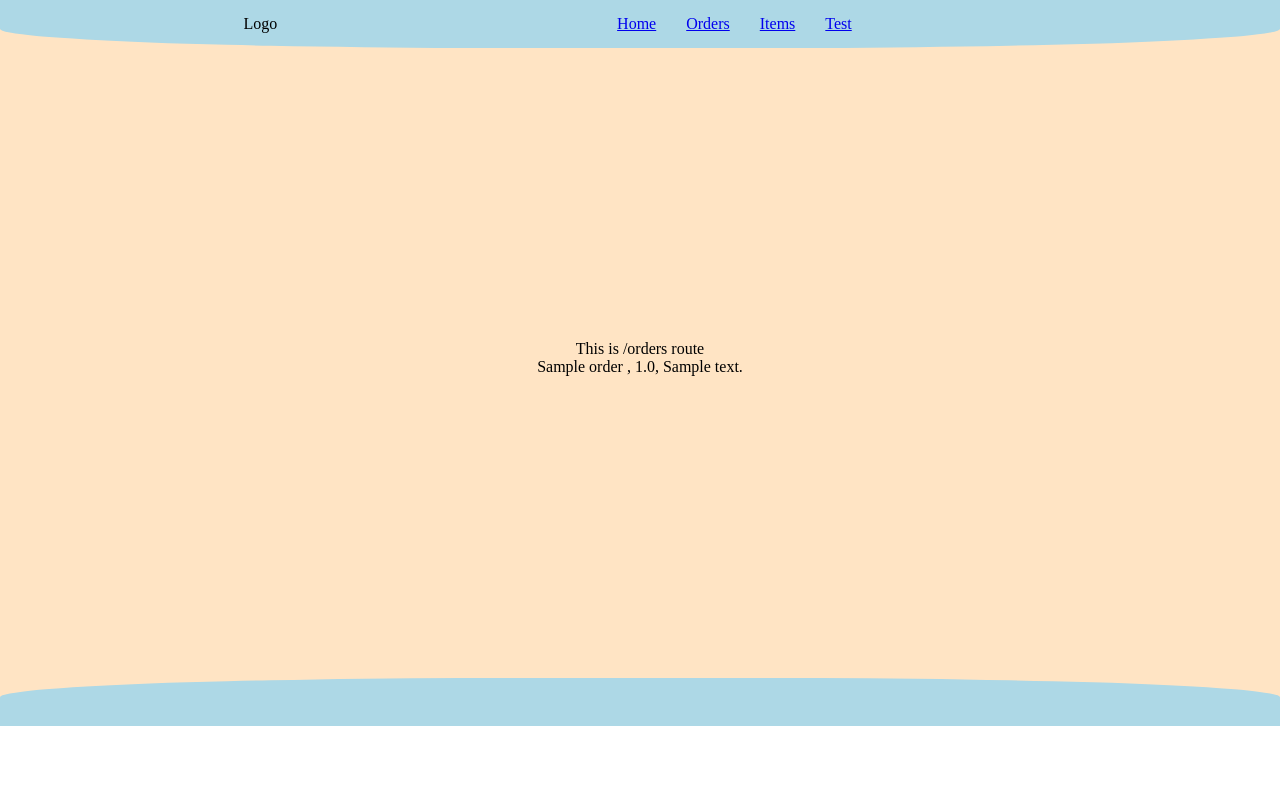
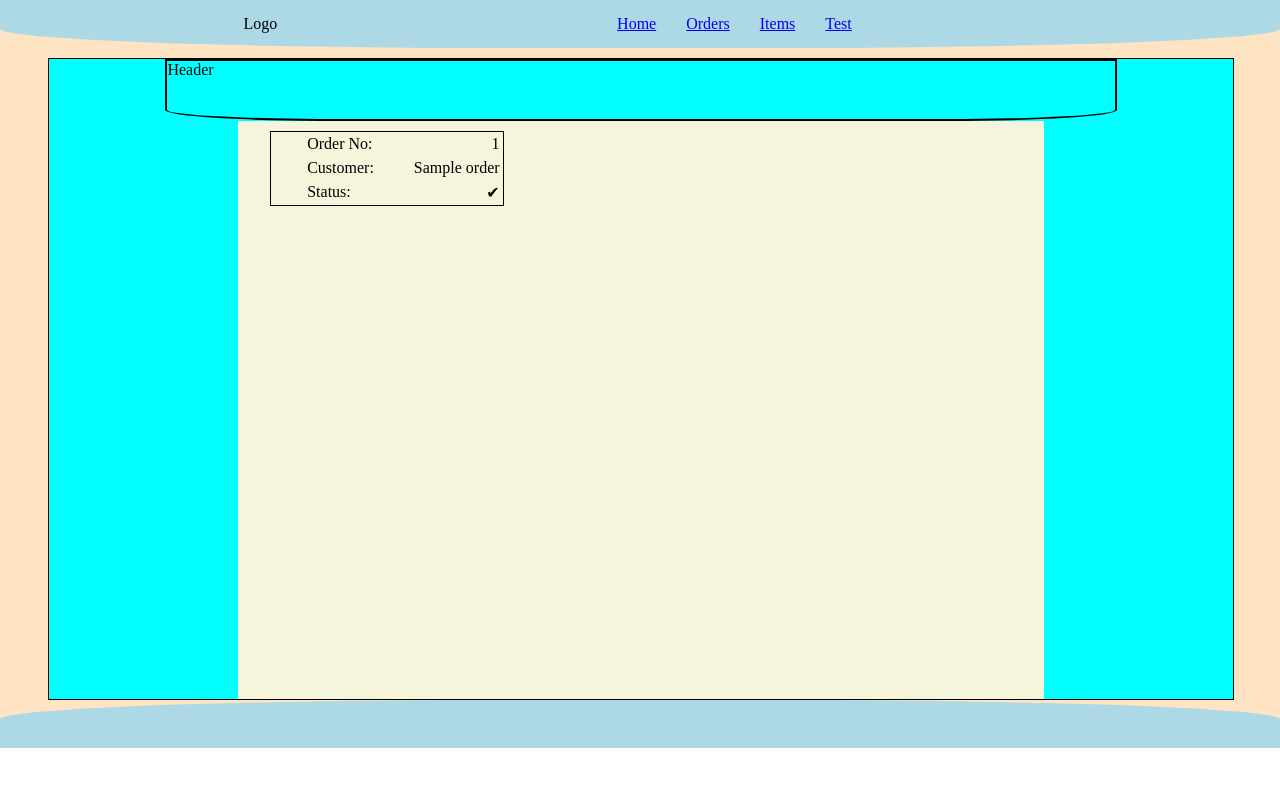
Before and after one commit to GeorgeTegos/Project_food_takeaway, a Flask app: page /orders in a window 1280 px wide. Shown: the top 787 px of the page. Run offline with Flask 3, Linux system fonts and the light colour scheme; tables that the repository leaves empty hold one stand-in row (values such as "Sample post").

Commit message:
orders css show

```diff
--- a/app.py
+++ b/app.py
@@ -6,8 +6,8 @@ app = Flask(__name__)
 app.config["SQLALCHEMY_DATABASE_URI"] = "postgresql://user@localhost:5432/food_takeaway_project"
 db = SQLAlchemy(app)
 migrate = Migrate(app,db)
-from seed import seed
-app.cli.add_command(seed)
+# from seed import seed
+# app.cli.add_command(seed)
 
 from controllers.item_controller import item_blueprint
 from controllers.order_controller import order_blueprint
--- a/controllers/item_controller.py
+++ b/controllers/item_controller.py
@@ -1,8 +1,8 @@
 from flask import flash,Blueprint,render_template,redirect,request
 from app import db
 from models.Item import Item
-from models.Order import Order
-from models.Order_item  import Order_Item
+# from models.Order import Order
+# from models.Order_item  import Order_Item
 
 
 item_blueprint=Blueprint("item",__name__)
--- a/controllers/order_controller.py
+++ b/controllers/order_controller.py
@@ -1,8 +1,8 @@
 from flask import flash,Blueprint,render_template,redirect,request
 from app import db
-from models.Item import Item
+# from models.Item import Item
 from models.Order import Order
-from models.Order_item  import Order_Item
+# from models.Order_item  import Order_Item
 
 
 order_blueprint=Blueprint("order",__name__)
--- a/controllers/order_item_controller.py
+++ b/controllers/order_item_controller.py
@@ -1,7 +1,7 @@
 from flask import flash,Blueprint,render_template,redirect,request
 from app import db
-from models.Item import Item
-from models.Order import Order
+# from models.Item import Item
+# from models.Order import Order
 from models.Order_item  import Order_Item
 
 
--- a/models/Item.py
+++ b/models/Item.py
@@ -1,4 +1,5 @@
 from app import db
+import unittest
 
 class Item(db.Model):
 
@@ -6,4 +7,3 @@ class Item(db.Model):
     item_name = db.Column(db.String(64))
     item_price = db.Column(db.Integer)
     order_item = db.relationship("Order_Item", backref="item")
-    # orders=db.relationship('Order', secondary="Order_Item")
--- a/models/Order.py
+++ b/models/Order.py
@@ -1,5 +1,5 @@
 from app import db
-# from sqlalchemy.orm import relationship
+import unittest
 
 class Order(db.Model):
 
--- a/models/Order_item.py
+++ b/models/Order_item.py
@@ -1,4 +1,5 @@
 from app import db
+import unittest
 
 class Order_Item(db.Model):
 
--- /dev/null
+++ b/run_tests.py
@@ -0,0 +1,5 @@
+# import unittest
+# from tests.order_controller_test import TestOrder
+
+# if __name__=='__main__':
+#     unittest.main()
--- a/static/style.css
+++ b/static/style.css
@@ -42,16 +42,69 @@
 /* Content Area ############################-- CONTENT AREA */
 .content__wrapper{
     margin-top: -10px;
-    /* border: 1px black solid; */
     min-height: 80vh;
     width: 92.5%;
-    display: flex;
-    flex-flow: column wrap;
-    justify-content: center;
-    align-items: center;
-    border-top-right-radius: 0;
+    border: 1px black solid;
+    margin-top: 10px;
 }
 
+.orders__wrapper{
+    background-color: aqua;
+    width: 100%;
+    display: flex;
+    flex-flow: column;
+    justify-content: space-between;
+    align-items: center;
+}
+
+.orders__header{
+    border: 2px solid black;
+    width: 80%;
+    height: 4rem;
+    border-bottom-left-radius: 18%;
+    border-bottom-right-radius: 18%;
+}
+
+.orders__main{
+    background-color: beige;
+    width: 68%;
+    height: 100%;
+}
+
+.orders__main ul{
+    display: flex;
+    flex-wrap: wrap;
+    justify-content: flex-start;
+    padding-left: 2rem;
+    gap:3%;
+
+}
+
+.orders__main ul li.li__for {
+    display: flex;
+    flex-direction: column;
+    width: 30%;
+    border: 1px black solid;
+    margin-block: 10px;
+}
+
+.ul__for{
+    display: flex;
+    flex-flow: column;
+    align-self: center;
+
+}
+
+.ul__for li{
+    padding: 3px 0px;
+}
+
+.line__text {
+    display: flex;
+    gap:40px;
+    justify-content: space-between;
+    width: 100%;
+}
 
 /* Footer Area #############################-- FOOTER AREA */
 .footer{
--- a/templates/orders/show.jinja
+++ b/templates/orders/show.jinja
@@ -1,10 +1,30 @@
 {% extends 'base.jinja' %}
 {% block content %}
-    This is /orders route
+    <div class="orders__wrapper">
+        <div class="orders__header">
+            Header
+        </div>
 
-    <ul>
-    {% for order in orders  %}
-        <li>{{ order.customer_name }} , {{ order.customer_phone }}, {{ order.customer_address }}</li>
-    {% endfor %}
-    </ul>
+        <div class="orders__main">
+            <ul>
+            {% for order in orders  %}
+                <li class="li__for">
+                    <ul class="ul__for">
+                        <li class="line__text"><span>Order No:</span> {{ order.id }}</li>
+                        <li class="line__text"><span>Customer:</span> {{ order.customer_name }}</li>
+                        <li class="line__text"><span>Status:</span>
+                        {% if order.order_delivered == False  %}
+                            &#x2716;
+                        {% else %}
+                            &#x2714;
+                        {% endif %}
+                        </li>
+                        {# <li class="line__text"><span>Phone:</span> {{ order.customer_phone }}</li>
+                        <li class="line__text"><span>Address:</span>  {{ order.customer_address }}</li> #}
+                    </ul>
+                </li>
+            {% endfor %}
+            </ul>
+        </div>
+    </div>
 {% endblock content %}
```
Also changed, not shown: seed.py (+24 -24 lines), tests/order_controller_test.py (+15 -0 lines).
